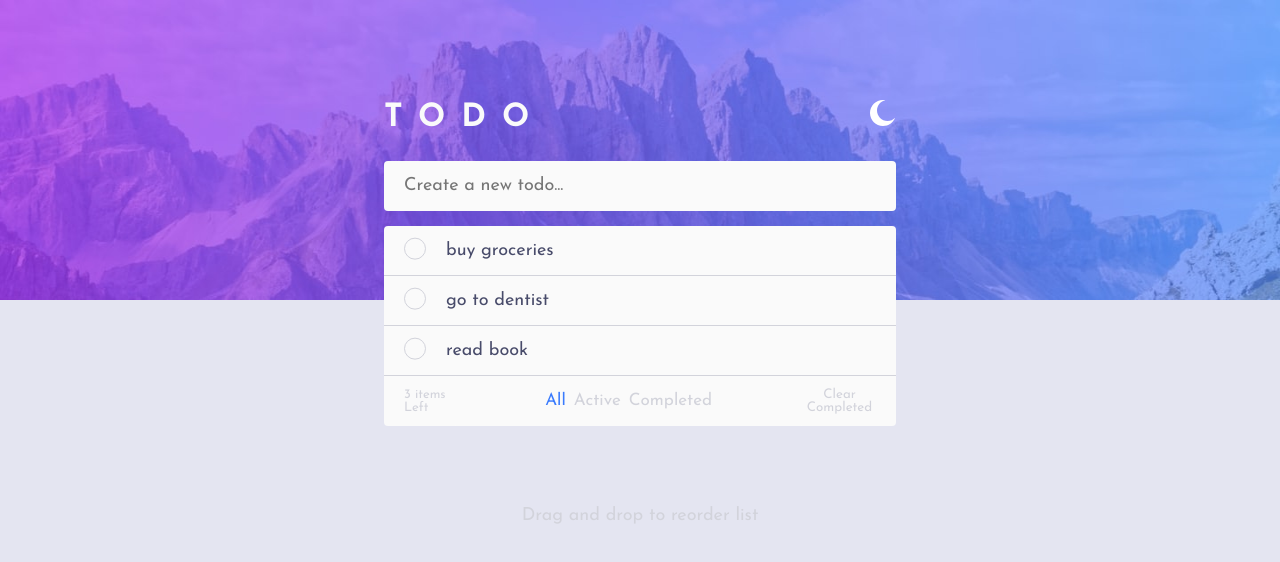
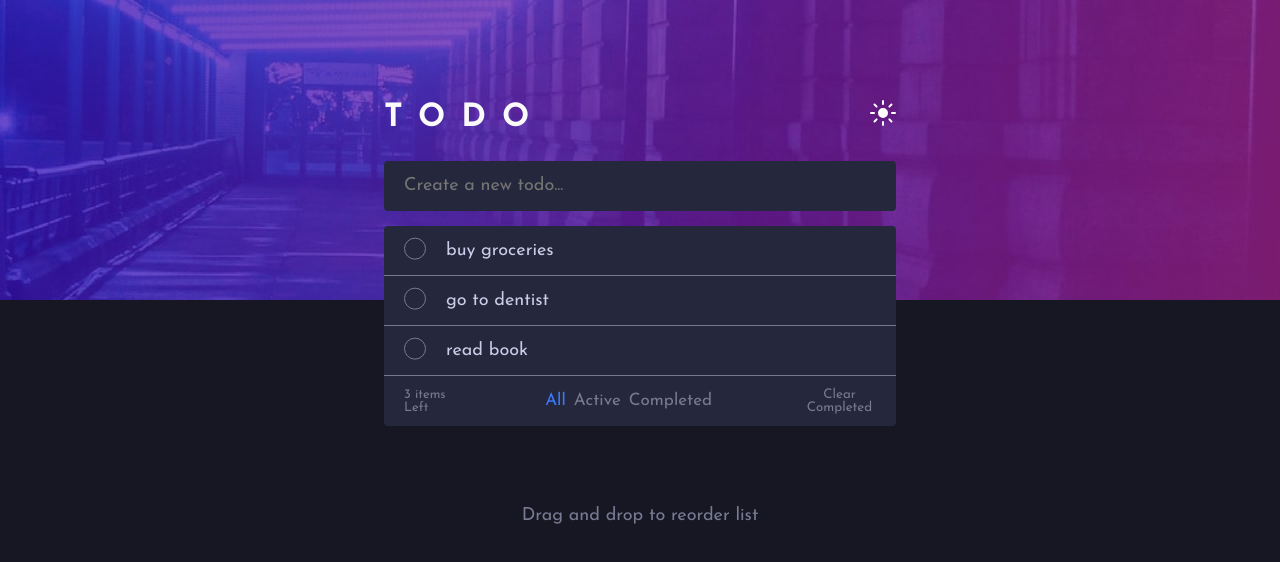
Before and after one commit to zeynabmvs/fem_todo, a React (Vite) app: page / in a window 1280 px wide. Shown: the top 562 px of the page. Built offline with nearby package versions, Linux system fonts and the light colour scheme.

Commit message:
change default theme to dark

```diff
--- a/package.json
+++ b/package.json
@@ -10,6 +10,7 @@
     "preview": "vite preview"
   },
   "dependencies": {
+    "framer-motion": "^11.0.20",
     "react": "^18.2.0",
     "react-beautiful-dnd": "^13.1.1",
     "react-dom": "^18.2.0",
--- a/src/App.jsx
+++ b/src/App.jsx
@@ -4,7 +4,7 @@ import ThemeContext from "./contexts";
 import ToggleThemeBtn from "./components/ToggleThemeBtn";
 
 function App() {
-  const [theme, setTheme] = useState("light");
+  const [theme, setTheme] = useState("dark");
 
   useEffect(() => {
     document.body.className = theme;
--- a/src/assets/scss/globals/boilerplates.scss
+++ b/src/assets/scss/globals/boilerplates.scss
@@ -8,6 +8,7 @@ html {
 body {
   margin: 0;
   padding: 0;
+  overflow-x: hidden;
 
   &.noscroll {
     overflow: hidden;
--- a/src/assets/scss/globals/colors.scss
+++ b/src/assets/scss/globals/colors.scss
@@ -20,23 +20,12 @@
   --very-dark-grayish-blue: hsl(233, 14%, 35%);
   --very-dark-grayish-blue2: hsl(237, 14%, 26%);
 
-  // The default color scheme is light
-  --background: var(--very-light-grayish-blue-l);
-  --task-bg: var(--very-light-gray-l);
-  --text-active: var(--very-dark-grayish-blue-l);
-  --text-inactive: var(--light-grayish-blue-l);
-  --task-border: var(--light-grayish-blue-l)
-}
-
-// if user has a preferd color scheme and it is dark it will render this media query
-@media (prefers-color-scheme: dark) {
-  :root {
-    --background: var(--very-dark-blue);
-    --task-bg: var(--very-dark-desaturated-blue);
-    --text-active: var(--light-grayish-blue);
-    --text-inactive: var(--dark-grayish-blue);
-    --task-border: var(--dark-grayish-blue)
-  }
+  // The default color scheme is dark, in case <body> doesn't have a dark/light class
+  --background: var(--very-dark-blue);
+  --task-bg: var(--very-dark-desaturated-blue);
+  --text-active: var(--light-grayish-blue);
+  --text-inactive: var(--dark-grayish-blue);
+  --task-border: var(--dark-grayish-blue);
 }
 
 // These two classes are duplicates of above styles
@@ -51,8 +40,8 @@ body.light {
     display: none;
   }
 
-  --background-img-mobile: url('/images/bg-mobile-light.jpg');
-  --background-img-desktop: url('/images/bg-desktop-light.jpg');
+  --background-img-mobile: url("/images/bg-mobile-light.jpg");
+  --background-img-desktop: url("/images/bg-desktop-light.jpg");
 }
 
 body.dark {
@@ -66,6 +55,6 @@ body.dark {
     display: none;
   }
 
-  --background-img-mobile: url('/images/bg-mobile-dark.jpg');
-  --background-img-desktop: url('/images/bg-desktop-dark.jpg');
+  --background-img-mobile: url("/images/bg-mobile-dark.jpg");
+  --background-img-desktop: url("/images/bg-desktop-dark.jpg");
 }
--- a/src/components/TaskItem.jsx
+++ b/src/components/TaskItem.jsx
@@ -13,7 +13,6 @@ export default function TaskItem({ todo, index }) {
     >
       {(provided) => (
         <li
-          key={todo.id.toString()}
           className={"task item " + (todo.completed ? "completed" : "active")}
           ref={provided.innerRef}
           {...provided.dragHandleProps}
```
Also changed, not shown: 1 other file (tests, documents, lock files or other folders).
